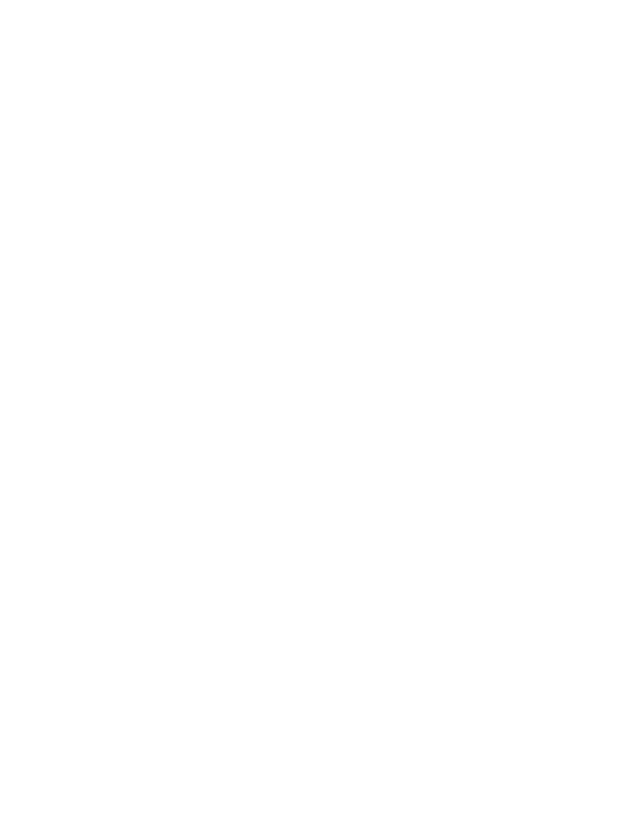
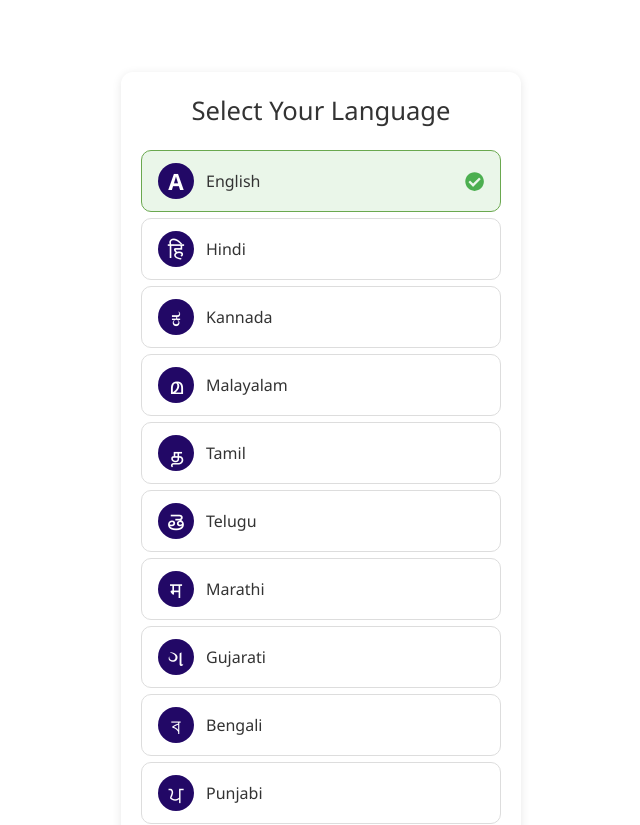
Before and after one commit to shriyapancholi/VendorVerse, a React (Vite) app in the folder frontend/: page /language in a window 1280 px wide. Before the commit this address had no page. Shown: the top 825 px of the page, without its empty margins (319-959 px from the left). Before the commit the page ends 800 px from the top, so only its background shows below. Built offline with nearby package versions, Linux system fonts and the light colour scheme.

Commit message:
Language selection page

```diff
--- a/frontend/package.json
+++ b/frontend/package.json
@@ -13,6 +13,7 @@
     "lucide-react": "^0.525.0",
     "react": "^19.1.0",
     "react-dom": "^19.1.0",
+    "react-icons": "^5.5.0",
     "react-router-dom": "^7.7.1"
   },
   "devDependencies": {
--- a/frontend/src/App.jsx
+++ b/frontend/src/App.jsx
@@ -1,6 +1,7 @@
 import { Routes, Route, Navigate } from 'react-router-dom';
 import AuthForm from './components/AuthForm';
 import Dashboard from './pages/Dashboard';
+import LanguagePage from './pages/LanguagePage';
 import './App.css';
 
 function App() {
@@ -9,6 +10,7 @@
       <Route path="/" element={<Navigate to="/login" />} />
       <Route path="/login" element={<AuthForm mode="login" />} />
       <Route path="/signup" element={<AuthForm mode="signup" />} />
+      <Route path="/language" element={<LanguagePage />} />
       <Route path="/dashboard" element={<Dashboard />} />
     </Routes>
   );
--- /dev/null
+++ b/frontend/src/LanguageSelector.css
@@ -0,0 +1,85 @@
+.language-selector {
+  max-width: 400px;
+  margin: 40px auto;
+  padding: 20px;
+  font-family: 'Segoe UI', sans-serif;
+  text-align: center;
+  background-color: #fff;
+  border-radius: 12px;
+  box-shadow: 0 2px 10px rgba(0, 0, 0, 0.1);
+}
+
+.language-selector h2 {
+  margin-bottom: 20px;
+  font-size: 1.6rem;
+  color: #333;
+}
+
+.language-selector ul {
+  list-style: none;
+  padding: 0;
+  margin-bottom: 20px;
+}
+
+.language-selector li {
+  display: flex;
+  align-items: center;
+  justify-content: space-between;
+  padding: 12px 16px;
+  margin: 6px 0;
+  border: 1px solid #ddd;
+  border-radius: 10px;
+  cursor: pointer;
+  transition: background 0.3s;
+}
+
+.language-selector li:hover {
+  background-color: #f7f7f7;
+}
+
+.language-selector li.selected {
+  border-color: #6AA84F;
+  background-color: #eaf6e9;
+}
+
+.symbol {
+  font-size: 1.4rem;
+  font-weight: bold;
+  background: #220866;
+  color: #fff;
+  width: 36px;
+  height: 36px;
+  display: flex;
+  align-items: center;
+  justify-content: center;
+  border-radius: 50%;
+  margin-right: 12px;
+}
+
+.language-selector li span {
+  flex-grow: 1;
+  text-align: left;
+  font-size: 1rem;
+  color: #333;
+}
+
+.check-icon {
+  color: #4CAF50;
+  font-size: 1.2rem;
+}
+
+.language-selector button {
+  background-color: #6AA84F;
+  color: white;
+  padding: 10px 24px;
+  font-size: 1rem;
+  border: none;
+  border-radius: 8px;
+  cursor: pointer;
+  width: 100%;
+  transition: background-color 0.3s;
+}
+
+.language-selector button:hover {
+  background-color: #5a9542;
+}
--- /dev/null
+++ b/frontend/src/LanguageSelector.jsx
@@ -0,0 +1,58 @@
+import React, { useState } from 'react';
+import { FaCheckCircle } from 'react-icons/fa';
+import './LanguageSelector.css';
+
+const languages = [
+  { id: 'en', name: 'English', symbol: 'A' },
+  { id: 'hi', name: 'Hindi', symbol: 'हि' },
+  { id: 'kn', name: 'Kannada', symbol: 'ಕ' },
+  { id: 'ml', name: 'Malayalam', symbol: 'മ' },
+  { id: 'ta', name: 'Tamil', symbol: 'த' },
+  { id: 'te', name: 'Telugu', symbol: 'తె' },
+  { id: 'mr', name: 'Marathi', symbol: 'म' },
+  { id: 'gu', name: 'Gujarati', symbol: 'ગ' },
+  { id: 'bn', name: 'Bengali', symbol: 'ব' },
+  { id: 'pa', name: 'Punjabi', symbol: 'ਪ' },
+  { id: 'or', name: 'Odia', symbol: 'ଓ' },
+  { id: 'ur', name: 'Urdu', symbol: 'اُ' },
+  { id: 'as', name: 'Assamese', symbol: 'অ' },
+  { id: 'sa', name: 'Sanskrit', symbol: 'ळ' },
+];
+
+const LanguageSelector = ({ onSelect }) => {
+  const [selectedLang, setSelectedLang] = useState('en');
+
+  const handleSelect = (id) => {
+    setSelectedLang(id);
+    if (onSelect) onSelect(id);
+  };
+
+  const handleProceed = () => {
+    alert(`Selected Language: ${selectedLang}`);
+    // Optional: store in localStorage or navigate
+  };
+
+  return (
+    <div className="language-selector">
+      <h2>Select Your Language</h2>
+      <ul>
+        {languages.map((lang) => (
+          <li
+            key={lang.id}
+            className={selectedLang === lang.id ? 'selected' : ''}
+            onClick={() => handleSelect(lang.id)}
+          >
+            <div className="symbol">{lang.symbol}</div>
+            <span>{lang.name}</span>
+            {selectedLang === lang.id && (
+              <FaCheckCircle className="check-icon" />
+            )}
+          </li>
+        ))}
+      </ul>
+      <button onClick={handleProceed}>Proceed</button>
+    </div>
+  );
+};
+
+export default LanguageSelector;
--- a/frontend/src/components/AuthForm.jsx
+++ b/frontend/src/components/AuthForm.jsx
@@ -8,7 +8,11 @@
 
   const handleSubmit = (e) => {
     e.preventDefault();
+    if (mode === "login") {
+    navigate("/language");
+  } else {
     navigate("/dashboard");
+  }
   };
 
   return (
--- /dev/null
+++ b/frontend/src/pages/LanguagePage.jsx
@@ -0,0 +1,16 @@
+import React from 'react';
+import { useNavigate } from 'react-router-dom';
+import LanguageSelector from '../LanguageSelector';
+
+const LanguagePage = () => {
+  const navigate = useNavigate();
+
+  const handleLanguageSelect = (langId) => {
+    localStorage.setItem('preferredLanguage', langId);
+    navigate('/dashboard');
+  };
+
+  return <LanguageSelector onSelect={handleLanguageSelect} />;
+};
+
+export default LanguagePage;
```
Also changed, not shown: 1 other file (tests, documents, lock files or other folders).
